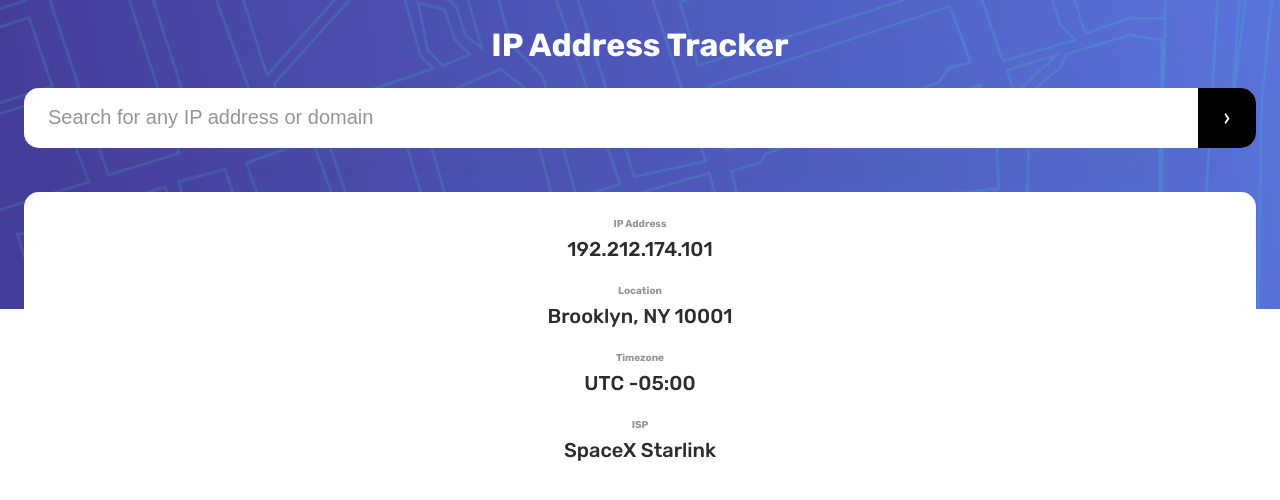
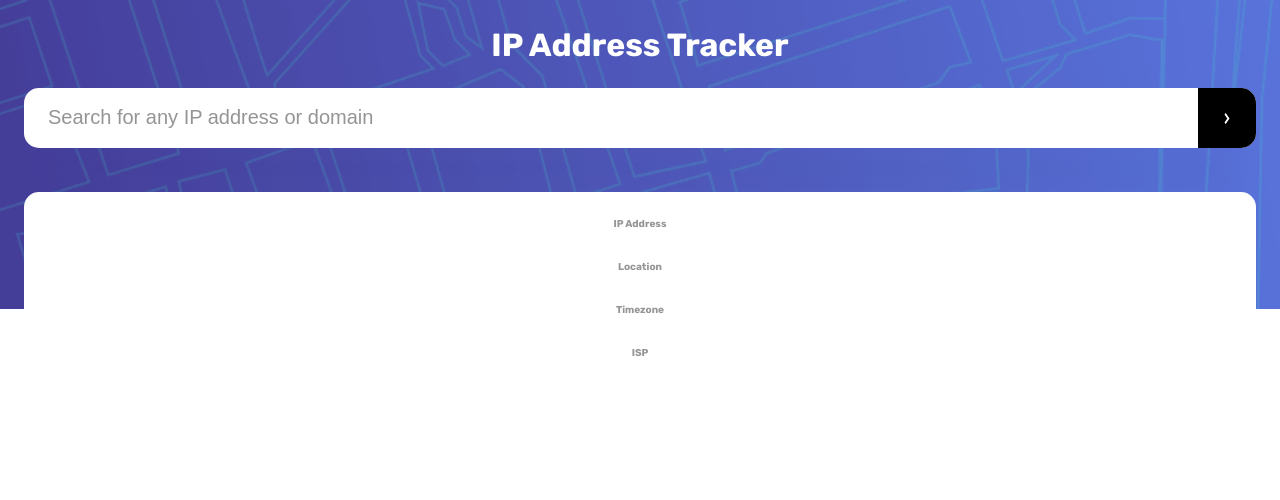
Before and after one commit to Percegaroli/ip-address-tracker, a Next.js app: page / in a window 1280 px wide. Shown: the top 500 px of the page. Built offline with nearby package versions, Linux system fonts and the light colour scheme.

Commit message:
Adicionar requisicao para API Ipify para resgatar dados do ip

```diff
--- a/package.json
+++ b/package.json
@@ -8,6 +8,7 @@
     "start": "next start"
   },
   "dependencies": {
+    "axios": "^0.21.1",
     "next": "10.1.3",
     "react": "17.0.2",
     "react-dom": "17.0.2",
--- a/src/components/Templates/HomeTemplate/index.tsx
+++ b/src/components/Templates/HomeTemplate/index.tsx
@@ -1,12 +1,21 @@
 import React from 'react';
+import { IpInfo } from '../../../model/IpInfo';
 import Header from '../../organisms/Header';
 import ResultCard from '../../organisms/ResultCard';
 import styles from './styles.module.scss';
 
-const HomeTemplate = () => (
+interface Props {
+  ipInfo: IpInfo;
+  setIpInfo: (ipInfo: IpInfo) => void
+}
+
+const HomeTemplate = ({ ipInfo, setIpInfo }: Props) => (
   <>
-    <Header />
-    <ResultCard classes={{ container: styles.ResultCard }} />
+    <Header setIpInfo={setIpInfo} />
+    <ResultCard
+      classes={{ container: styles.ResultCard }}
+      values={ipInfo}
+    />
   </>
 );
 
--- a/src/components/molecules/SearchInput/index.tsx
+++ b/src/components/molecules/SearchInput/index.tsx
@@ -3,13 +3,40 @@ import Image from 'next/image';
 import Button from '../../atoms/Button';
 import Input from '../../atoms/Input';
 import styles from './styles.module.scss';
+import { getIpInfoProxyRequest } from '../../../service/ipify';
+import { IpInfo } from '../../../model/IpInfo';
+import { IpifyIPResponseDTO } from '../../../service/ipify/interface';
 
 interface Props {
-  className?: string
+  className?: string;
+  setIpInfo: (ipInfo: IpInfo) => void
 }
 
-const SearchInput = ({ className }: Props) => {
+const SearchInput = ({ className, setIpInfo }: Props) => {
   const [inputValue, setInputValue] = useState('');
+
+  const mapResponseTOIpInfo = (response:IpifyIPResponseDTO): IpInfo => {
+    const { ip, isp, location } = response;
+    const {
+      city, postalCode, region, timezone,
+    } = location;
+    return {
+      ipAddress: ip,
+      isp,
+      timezone,
+      location: `${city}, ${region} ${postalCode}`,
+    };
+  };
+
+  const fetchIpInfo = async () => {
+    try {
+      const response = await getIpInfoProxyRequest();
+      setIpInfo(mapResponseTOIpInfo(response.data));
+    } catch (error) {
+      console.log('Not implemented yet');
+    }
+  };
+
   return (
     <div className={`${styles.Container} ${className}`}>
       <Input
@@ -19,7 +46,7 @@ const SearchInput = ({ className }: Props) => {
         className={styles.Input}
       />
       <Button
-        onClick={() => {}}
+        onClick={fetchIpInfo}
         className={styles.Button}
       >
         <Image
--- a/src/components/organisms/Header/index.tsx
+++ b/src/components/organisms/Header/index.tsx
@@ -1,14 +1,19 @@
 import React from 'react';
+import { IpInfo } from '../../../model/IpInfo';
 import Typography from '../../atoms/Typography';
 import SearchInput from '../../molecules/SearchInput';
 import styles from './styles.module.scss';
 
-const Header = () => (
+interface Props {
+  setIpInfo: (info: IpInfo) => void
+}
+
+const Header = ({ setIpInfo }: Props) => (
   <header className={styles.Header}>
     <Typography color="White" className={styles.Title}>
       IP Address Tracker
     </Typography>
-    <SearchInput />
+    <SearchInput setIpInfo={setIpInfo} />
   </header>
 );
 
--- a/src/components/organisms/ResultCard/index.tsx
+++ b/src/components/organisms/ResultCard/index.tsx
@@ -1,9 +1,11 @@
 import React from 'react';
+import { IpInfo } from '../../../model/IpInfo';
 import SearchResultValue from '../../molecules/SearchResultValue';
 import styles from './styles.module.scss';
 
 interface Props {
   classes?: Classes;
+  values: IpInfo
 }
 
 interface Classes {
@@ -11,24 +13,24 @@ interface Classes {
   card?: string
 }
 
-const ResultCard = ({ classes }: Props) => (
+const ResultCard = ({ classes, values }: Props) => (
   <div className={`${styles.Container} ${classes.container ?? ''}`}>
     <div className={`${styles.Card} ${classes.card ?? ''}`}>
       <SearchResultValue
         label="IP Address"
-        value="192.212.174.101"
+        value={values.ipAddress}
       />
       <SearchResultValue
         label="Location"
-        value="Brooklyn, NY 10001"
+        value={values.location}
       />
       <SearchResultValue
         label="Timezone"
-        value="UTC -05:00"
+        value={values.timezone}
       />
       <SearchResultValue
         label="ISP"
-        value="SpaceX Starlink"
+        value={values.isp}
       />
     </div>
   </div>
--- /dev/null
+++ b/src/model/IpInfo.ts
@@ -0,0 +1,6 @@
+export interface IpInfo {
+  ipAddress: string;
+  location: string;
+  timezone: string;
+  isp: string;
+}
--- /dev/null
+++ b/src/pages/api/ipify/index.ts
@@ -0,0 +1,13 @@
+import { NextApiRequest, NextApiResponse } from 'next';
+import { getIpInfo } from '../../../service/ipify';
+
+const getIpInfoProxy = async (req: NextApiRequest, res: NextApiResponse) => {
+  try {
+    const response = await getIpInfo();
+    res.status(200).send(response.data);
+  } catch (error) {
+    res.status(500).send(error);
+  }
+};
+
+export default getIpInfoProxy;
--- a/src/pages/index.tsx
+++ b/src/pages/index.tsx
@@ -1,8 +1,15 @@
-import React from 'react';
+import React, { useState } from 'react';
 import Head from 'next/head';
 import HomeTemplate from '../components/Templates/HomeTemplate';
+import { IpInfo } from '../model/IpInfo';
 
 export default function Home() {
+  const [ipInfo, setIpInfo] = useState<IpInfo>({
+    ipAddress: '',
+    isp: '',
+    location: '',
+    timezone: '',
+  });
   return (
     <div>
       <Head>
@@ -10,7 +17,10 @@ export default function Home() {
         <link rel="icon" href="/favicon.ico" />
       </Head>
 
-      <HomeTemplate />
+      <HomeTemplate
+        ipInfo={ipInfo}
+        setIpInfo={setIpInfo}
+      />
     </div>
   );
 }
--- /dev/null
+++ b/src/service/ipify/index.ts
@@ -0,0 +1,10 @@
+import axios from 'axios';
+import { IpifyIPResponseDTO } from './interface';
+
+export const getIpInfo = () => {
+  console.log(process.env.NODE_ENV);
+  const apiKey = process.env.IPIFY_KEY;
+  return axios.get<IpifyIPResponseDTO>(`https://geo.ipify.org/api/v1?apiKey=${apiKey}`);
+};
+
+export const getIpInfoProxyRequest = () => axios.get<IpifyIPResponseDTO>('/api/ipify');
--- /dev/null
+++ b/src/service/ipify/interface.ts
@@ -0,0 +1,32 @@
+export interface IpifyIPResponseDTO {
+  ip: string;
+  location: LocationDTO;
+  as: AsDTO;
+  isp: string;
+  proxy: ProxyDTO
+}
+
+interface LocationDTO {
+  country: string;
+  region: string;
+  city: string;
+  lat: number;
+  lgn: number;
+  postalCode: string;
+  geonameId: number;
+  timezone: string;
+}
+
+interface AsDTO {
+  asn: number;
+  name: string;
+  route: string;
+  domain: string;
+  type: string;
+}
+
+interface ProxyDTO {
+  proxy: boolean;
+  vpn: boolean;
+  tor: boolean;
+}
```
Also changed, not shown: 1 other file (tests, documents, lock files or other folders).
